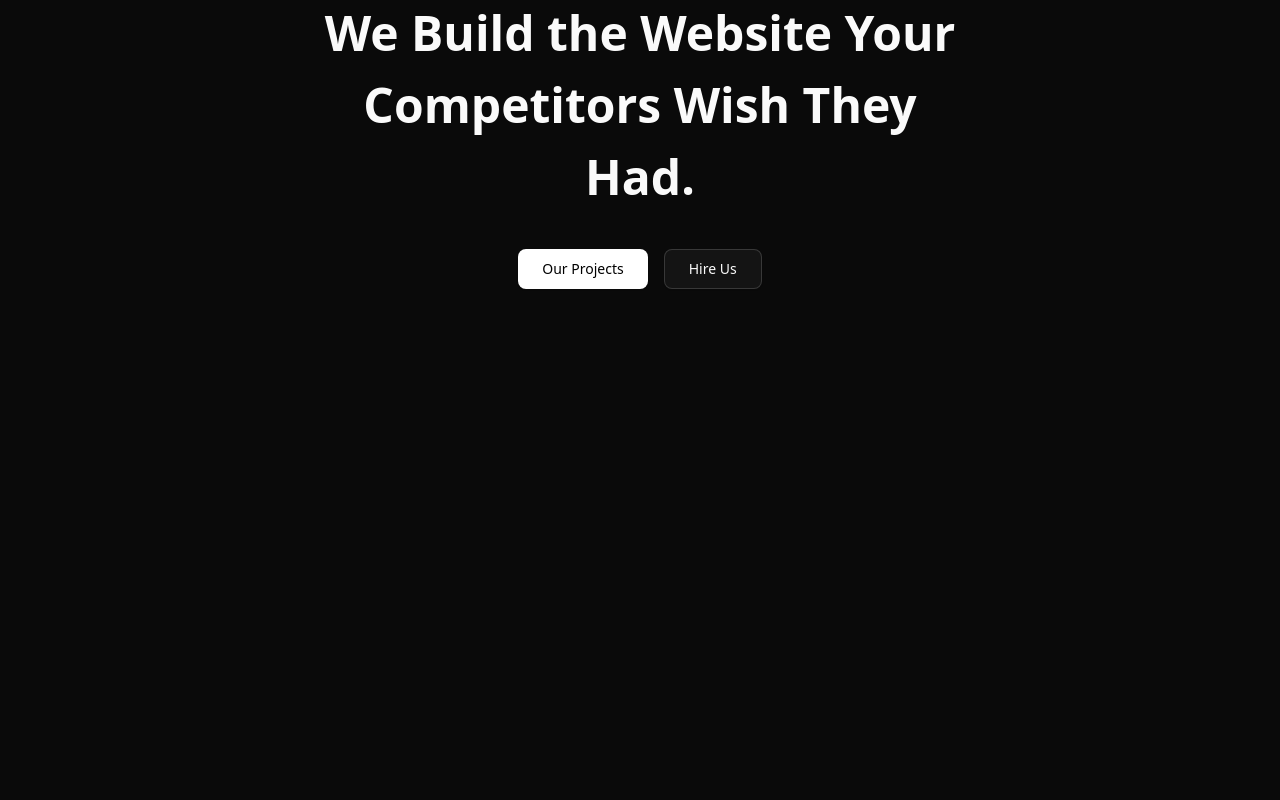
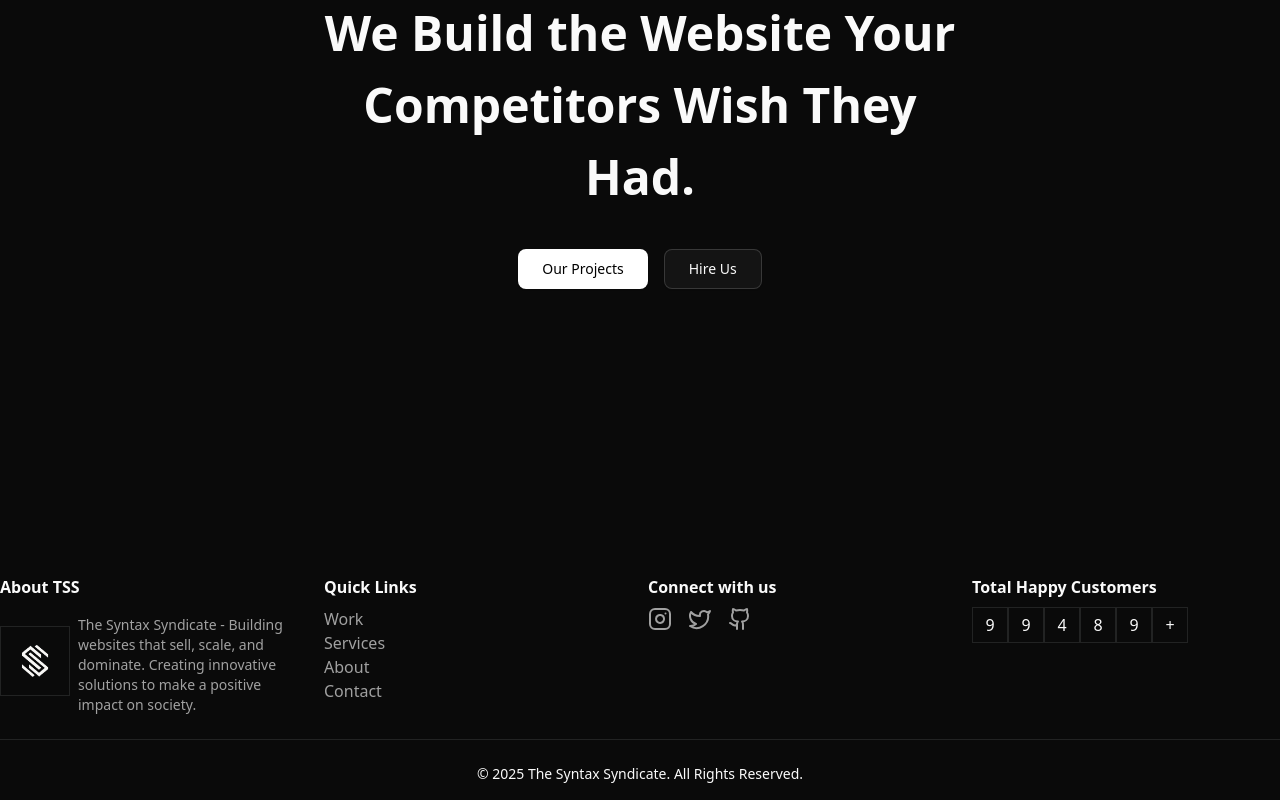
Before and after one commit to vibhakar2007/Syntax-Syndicate, a Next.js app: page / in a window 1280 px wide. Shown: the part 257-1057 px from the top of the page. Before the commit the page ends 800 px from the top, so only its background shows below. Built offline with nearby package versions, Linux system fonts and the light colour scheme.

Commit message:
feat: footer added

```diff
--- a/src/app/layout.tsx
+++ b/src/app/layout.tsx
@@ -2,6 +2,7 @@ import type { Metadata } from "next";
 import { Geist, Geist_Mono } from "next/font/google";
 import "./globals.css";
 import Header from "@/components/layout/Header";
+import Footer from "@/components/layout/Footer";
 
 const geistSans = Geist({
   variable: "--font-geist-sans",
@@ -35,7 +36,7 @@ export default function RootLayout({
         <main className="container pt-20 mx-auto min-h-screen p-4">
           {children}
         </main>
-        {/* <Footer/> */}
+        <Footer />
       </body>
     </html>
   );
--- /dev/null
+++ b/src/components/layout/Footer.tsx
@@ -0,0 +1,104 @@
+import React from "react";
+import Link from "next/link";
+import Image from "next/image";
+import { GithubIcon, InstagramIcon, TwitterIcon } from "lucide-react";
+
+const Footer = () => {
+  return (
+    <footer className="pb-4 pt-8">
+      <div className="container mx-auto grid grid-cols-4 max-md:grid-cols-2 max-sm:grid-cols-1 gap-4">
+        {/* Logo and Description */}
+        <div>
+          <h3 className="font-semibold mb-2">About TSS</h3>
+          <div className="flex items-center gap-2">
+            <Image
+              src="/assets/logo-transparent.png"
+              alt="TSS Logo"
+              width={70}
+              height={70}
+              className="object-contain border"
+            />
+            <p className="text-sm text-muted-foreground text-center md:text-left mt-2">
+              The Syntax Syndicate - Building websites that sell, scale, and
+              dominate. Creating innovative solutions to make a positive impact
+              on society.
+            </p>
+          </div>
+        </div>
+
+        {/* Links */}
+        <div>
+          <h3 className="font-semibold mb-2">Quick Links</h3>
+          <ul>
+            <li className="text-muted-foreground hover:text-white">
+              <Link href="/work">Work</Link>
+            </li>
+            <li className="text-muted-foreground hover:text-white">
+              <Link href="/service">Services</Link>
+            </li>
+            <li className="text-muted-foreground hover:text-white">
+              <Link href="/about">About</Link>
+            </li>
+            <li className="text-muted-foreground hover:text-white">
+              <Link href="/contact">Contact</Link>
+            </li>
+          </ul>
+        </div>
+
+        {/* Social Handles */}
+        <div>
+          <h3 className="font-semibold mb-2">Connect with us</h3>
+          <div className="flex gap-4">
+            <a
+              href="https://instagram.com"
+              target="_blank"
+              rel="noopener noreferrer"
+              className="text-muted-foreground hover:text-white"
+            >
+              <InstagramIcon size={24} />
+            </a>
+            <a
+              href="https://twitter.com"
+              target="_blank"
+              rel="noopener noreferrer"
+              className="text-muted-foreground hover:text-white"
+            >
+              <TwitterIcon size={24} />
+            </a>
+            <a
+              href="https://github.com"
+              target="_blank"
+              rel="noopener noreferrer"
+              className="text-muted-foreground hover:text-white"
+            >
+              <GithubIcon size={24} />
+            </a>
+          </div>
+        </div>
+
+        {/* Happy customers */}
+        <div>
+          <h3 className="font-semibold mb-2">Total Happy Customers</h3>
+          <div className="flex">
+            {"99489".split("").map((num, i) => (
+              <div key={i} className="size-9 grid place-items-center border">
+                {num}
+              </div>
+            ))}
+            <div className="size-9 grid place-items-center border">+</div>
+          </div>
+        </div>
+      </div>
+
+      <br />
+      <hr />
+      <br />
+      {/* Copyright */}
+      <div className="text-center text-sm">
+        &copy; 2025 The Syntax Syndicate. All Rights Reserved.
+      </div>
+    </footer>
+  );
+};
+
+export default Footer;
```
